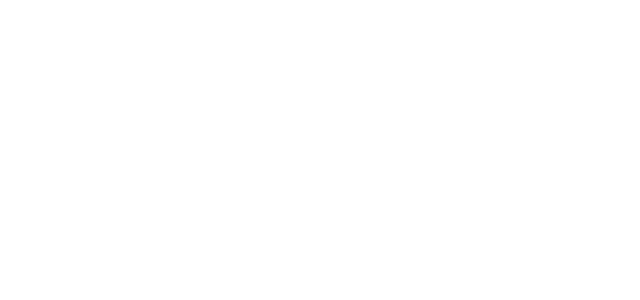
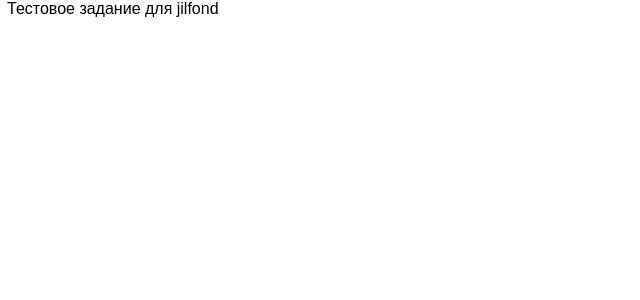
Before and after one commit to RiceKing/Nuxt3Vue3TsCompositionAPI, a Nuxt app: page /jilfond in a window 1280 px wide. Before the commit this address had no page. Shown: the top 300 px of the page, without its empty margins (0-640 px from the left). Built offline with nearby package versions, Linux system fonts and the light colour scheme.

Commit message:
add layouts

```diff
--- /dev/null
+++ b/layouts/default.vue
@@ -0,0 +1,21 @@
+<template>
+    <div class="wrapper">
+        <main class="container">
+            <slot />
+        </main>
+    </div>
+</template>
+
+<style lang="scss" scoped>
+.wrapper {
+    display: flex;
+    flex-direction: column;
+    align-items: center;
+    min-height: 100vh;
+}
+
+.container {
+    max-width: 1266px;
+    width: 100%;
+}
+</style>
--- a/pages/index.vue
+++ b/pages/index.vue
@@ -1,3 +1,9 @@
 <template>
-    <p>isWork page</p>
+    <div>
+        <h1>isWork page</h1>
+        <NuxtLink :to="'/jilfond'">Тестовое задание для jilfond</NuxtLink>
+    </div>
 </template>
+
+<script setup lang="ts">
+</script>
--- /dev/null
+++ b/pages/jilfond.vue
@@ -0,0 +1,5 @@
+<template>
+    <div>
+        Тестовое задание для jilfond
+    </div>
+</template>
```
